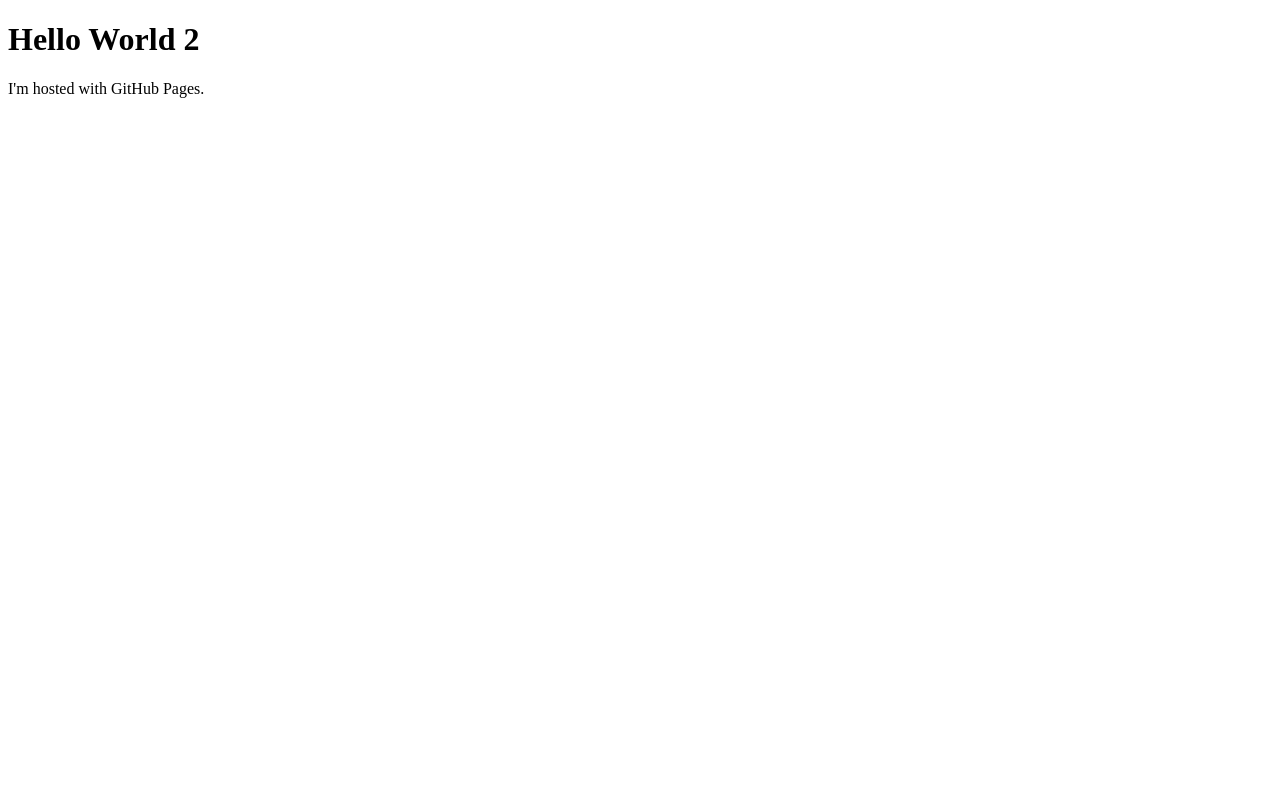
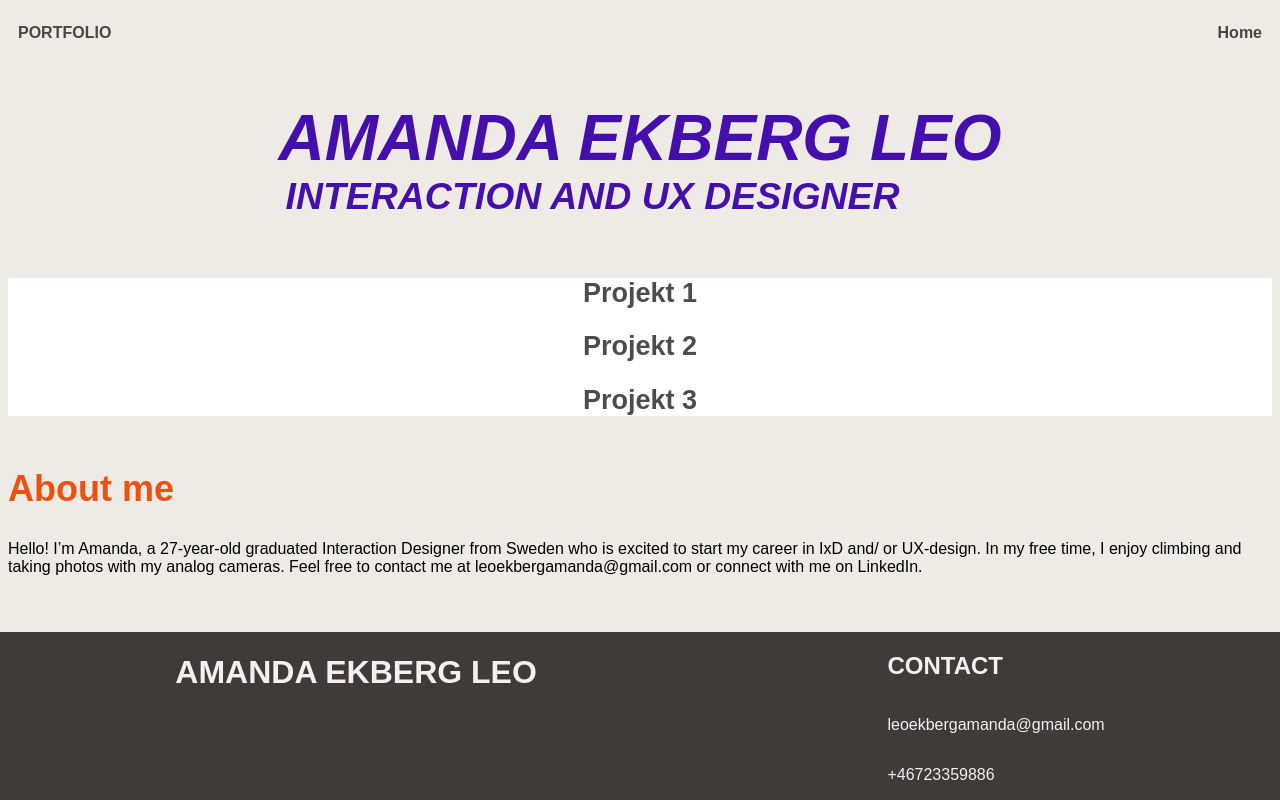
Before and after one commit to amandaleo/amandaleo.github.io, a plain HTML site: page index.html in a window 1280 px wide. Drawn offline with Linux system fonts and the light colour scheme.

Commit message:
ändrade massa

```diff
--- /dev/null
+++ b/index.css
@@ -0,0 +1,67 @@
+body{
+    background-color: rgb(238, 235, 230);
+    font-family: Arial, Helvetica, sans-serif, Impact, Haettenschweiler, 'Arial Narrow Bold', sans-serif;
+    color: rgba(18, 18, 18, 0.756);
+}
+footer{
+    position: fixed;
+    left: 0;
+    bottom: 0;
+    width: 100%
+}
+.AboutMe{
+    background-color: rgb(63, 59, 59);
+    color: rgb(245, 239, 239);
+    text-align: center;
+    font-size: medium;
+    font-weight: 400;
+    display: flex;
+    justify-content: space-around;
+    align-items:flex-start;
+}
+.ContactInfo{
+    display: flex;
+    flex-direction: column;
+    align-items: flex-start;
+}
+.AllProjects{
+    background-color: rgb(255, 255, 255);
+    text-align: center;
+    font-size: large;
+}
+.Header{
+    text-align: center;
+    color: rgb(69, 15, 171);
+    font-size: xx-large;
+    font-style: italic;
+    display: flex;
+    flex-direction: column;
+    column-gap: 60px;
+    align-items: center;
+}
+.Meny{
+    font-weight: 600;
+    display: flex;
+    justify-content: space-between;
+    margin-right: 10px;
+    margin-left: 10px;
+}
+h1{
+    margin-bottom: 0%;
+}
+h3{
+    margin-top: 0%;
+    padding-right: 7.5%;
+}
+.DescriptionHeader{
+    color: rgb(237, 81, 14);
+    font-size: x-large;
+    display: flex;
+    flex-direction: column;
+    margin-bottom: 0%;
+}
+#DescriptionText{
+    color: black;
+    font-size: medium;
+    margin-top: 0%;
+}
--- a/index.html
+++ b/index.html
@@ -1,7 +1,37 @@
 <!DOCTYPE html>
 <html>
 <body>
-<h1>Hello World 2</h1>
-<p>I'm hosted with GitHub Pages.</p>
+<div class="Meny">
+    <p>PORTFOLIO</p>
+    <p>Home</p>
+</div>
+    <link rel="stylesheet" href="index.css">
+<div class="Header">
+    <h1>AMANDA EKBERG LEO</h1>
+    <h3>INTERACTION AND UX DESIGNER</h2>
+</div>
+<div class="AllProjects">
+    <h2>Projekt 1</h2>
+    <h2>Projekt 2</h2>
+    <h2>Projekt 3</h2>
+</div>
+<div class="DescriptionHeader">
+    <h2>About me</h2>
+    <p id="DescriptionText">
+        Hello! I’m Amanda, a 27-year-old graduated Interaction Designer from Sweden who is excited to start my career in IxD and/ or UX-design.
+        In my free time, I enjoy climbing and taking photos with my analog cameras.
+        Feel free to contact me at leoekbergamanda@gmail.com or connect with me on LinkedIn.
+    </p>
+</div>
+<footer>
+<div class="AboutMe">
+    <h1>AMANDA EKBERG LEO</h1>
+    <div class="ContactInfo">
+        <h2>CONTACT</h2>
+        <p>leoekbergamanda@gmail.com</p>
+        <p>+46723359886</p>
+    </div>
+</div>
+</footer>
 </body>
 </html>
```
